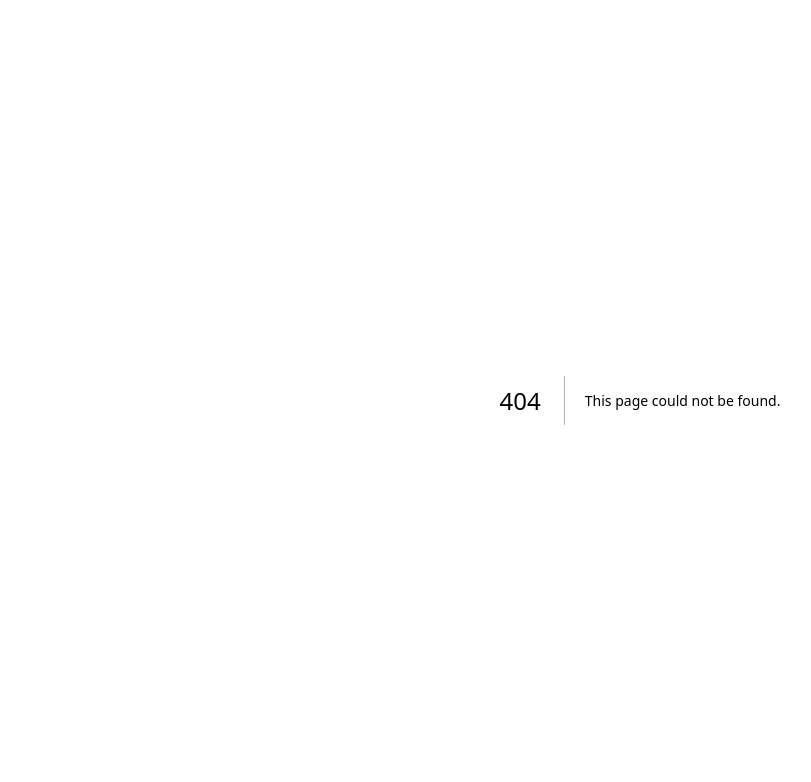
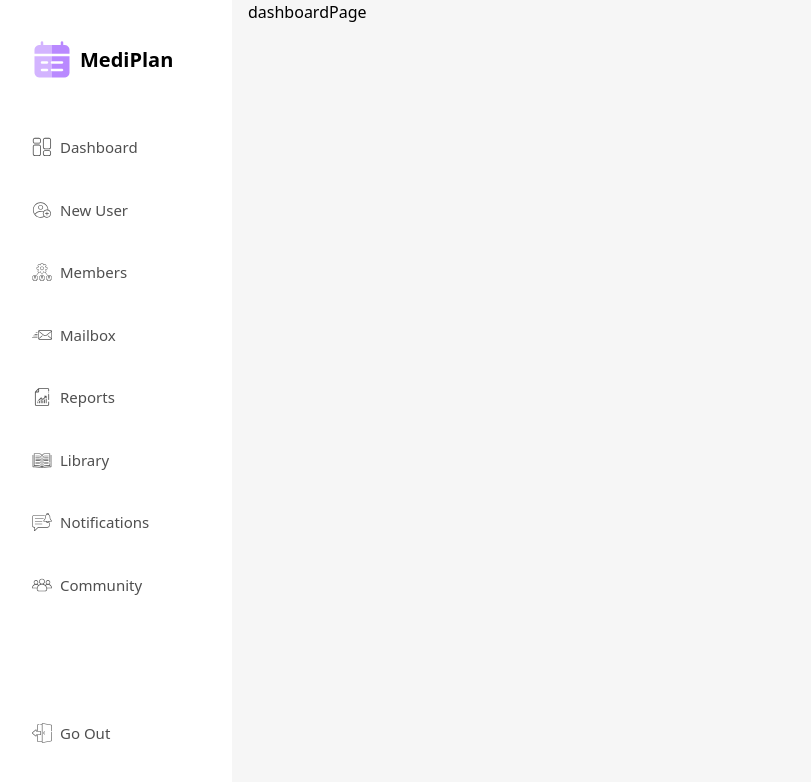
Before and after one commit to Vitalic96/mediplan, a Next.js app: page /dashboard in a window 1280 px wide. Before the commit this address had no page. Shown: the top 782 px of the page, without its empty margins (0-811 px from the left). Built offline with nearby package versions, Linux system fonts and the light colour scheme.

Commit message:
added dashboard

```diff
--- /dev/null
+++ b/app/dashboard/layout.tsx
@@ -0,0 +1,20 @@
+import Header from '@/components/header'
+import Sidebar from '@/components/sidebar'
+
+const DashboardLayout = ({
+  children,
+}: Readonly<{
+  children: React.ReactNode
+}>) => {
+  return (
+    <div className='container flex min-h-screen gap-4'>
+      <Sidebar />
+      <main>
+        <Header />
+        {children}
+      </main>
+    </div>
+  )
+}
+
+export default DashboardLayout
--- /dev/null
+++ b/app/dashboard/page.tsx
@@ -0,0 +1,5 @@
+const DashboardPage = () => {
+  return <h1>dashboardPage</h1>
+}
+
+export default DashboardPage
```
